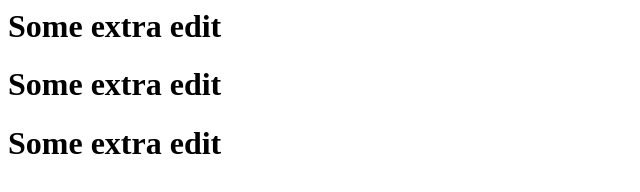
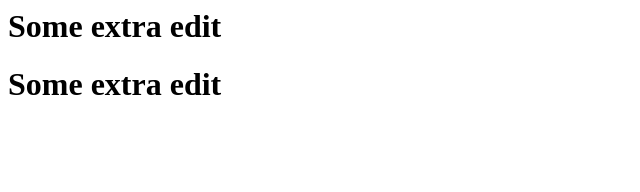
Before and after one commit to janberand/test_git, a plain HTML site: page index.html in a window 1280 px wide. Shown: the whole page, without its empty margins (0-640 px from the left). Drawn offline with Linux system fonts and the light colour scheme.

Commit message:
Deleted 1 row in index.html

```diff
--- a/index.html
+++ b/index.html
@@ -1,3 +1,2 @@
 <h1>Some extra edit</h1>
 <h1>Some extra edit</h1>
-<h1>Some extra edit</h1>
```
